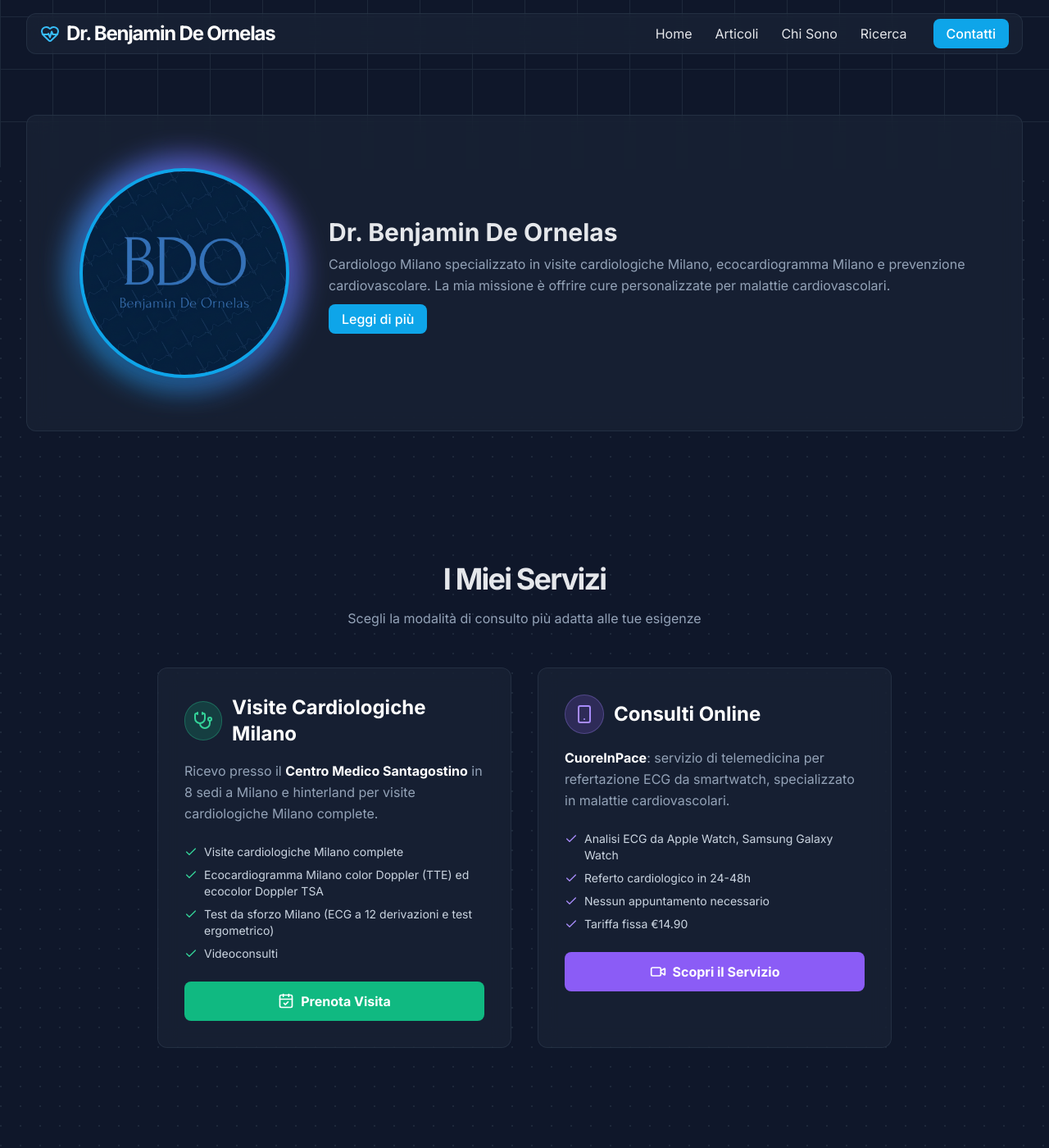
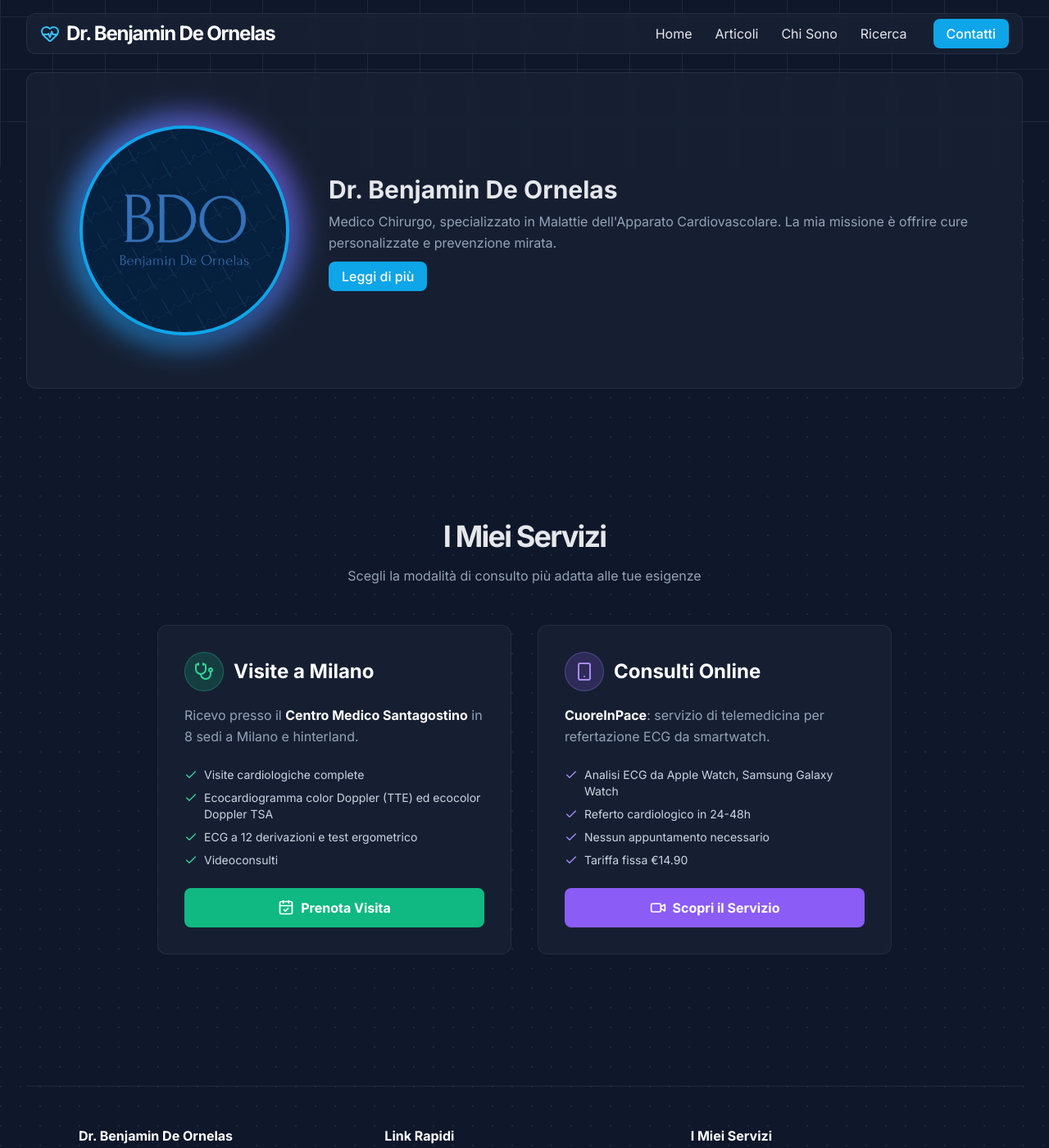
Before and after one commit to bdeornelas/bdeornelas.github.io, a Jekyll site: the page built from index.html, in a window 1280 px wide and 1400 px high, scrolled down 1196 px. Shown: the whole window at 82% size. Built offline with Jekyll 4.4.1, drawn with Linux system fonts in a browser that asks for light colours; nearby versions of some CDN libraries; some of the changed text lies outside the part shown.

Commit message:
Rimuovi ripetizioni di 'Milano' - ripristina versione prima del commit 0c5d3d3 (commit 821b395)

```diff
--- a/index.html
+++ b/index.html
@@ -1,7 +1,5 @@
 ---
 layout: default
-title: "Cardiologo Milano | Visite Cardiologiche Milano"
-description: "Cardiologo Milano specializzato in visite cardiologiche, ecocardiogramma e prevenzione cardiovascolare. Prenota visita con Dr. Benjamin De Ornelas."
 ---
 
 <main>
@@ -11,7 +9,7 @@ description: "Cardiologo Milano specializzato in visite cardiologiche, ecocardio
           <span class="gradient-text">Salute del Cuore, Cura e Prevenzione.</span>
         </h1>
         <p class="max-w-3xl mx-auto text-lg md:text-xl text-slate-400 mb-8" data-aos="fade-up" data-aos-delay="200">
-          Cardiologo Milano specializzato in visite cardiologiche Milano, prevenzione cardiovascolare ed ecocardiogramma Milano. Specialista malattie cardiovascolari, offro cure personalizzate per la salute del cuore.
+          Medico Chirurgo Specialista in Malattie dell'Apparato Cardiovascolare. Benvenuti nel mio sito informativo, uno spazio dedicato alla salute del cuore.
         </p>
         <a href="/about/" class="bg-white text-slate-900 font-bold py-3 px-8 rounded-lg hover:bg-gray-200 transition-transform hover:scale-105 inline-block shadow-lg" data-aos="fade-up" data-aos-delay="400">
           Scopri di più
@@ -32,7 +30,7 @@ description: "Cardiologo Milano specializzato in visite cardiologiche, ecocardio
               <i data-lucide="stethoscope" class="w-8 h-8 text-pink-400"></i>
             </div>
             <p class="text-slate-400 mb-6">
-              Dalla prevenzione cardiovascolare alla gestione dell'ipertensione, fino all'importanza dell'ecocardiogramma Milano e delle visite cardiologiche Milano: scopri tutti i contenuti dedicati alla salute del cuore e alle malattie cardiovascolari.
+              Dalla prevenzione cardiovascolare alla gestione dell'ipertensione, fino all'importanza degli esami diagnostici: scopra tutti i contenuti dedicati alla salute del cuore.
             </p>
             <a href="/articles/" class="inline-flex items-center gap-2 bg-sky-500 hover:bg-sky-600 text-white font-medium py-3 px-6 rounded-lg transition">
               Vai agli articoli
@@ -51,12 +49,11 @@ description: "Cardiologo Milano specializzato in visite cardiologiche, ecocardio
               src="/assets/img/logo-bdo.png?v=2"
               alt="Dr. Benjamin De Ornelas, cardiologo a Milano"
               class="relative w-full h-full rounded-full object-cover object-[center_30%] border-4 border-sky-500 shadow-xl"
-              loading="lazy"
             />
           </div>
           <div class="text-center md:text-left">
             <h2 class="text-3xl font-bold mb-2">Dr. Benjamin De Ornelas</h2>
-            <p class="text-slate-400 leading-relaxed mb-4">Cardiologo Milano specializzato in visite cardiologiche Milano, ecocardiogramma Milano e prevenzione cardiovascolare. La mia missione è offrire cure personalizzate per malattie cardiovascolari.</p>
+            <p class="text-slate-400 leading-relaxed mb-4">Medico Chirurgo, specializzato in Malattie dell'Apparato Cardiovascolare. La mia missione è offrire cure personalizzate e prevenzione mirata.</p>
             <a href="/about/" class="bg-sky-500 hover:bg-sky-600 text-white font-medium py-2 px-4 rounded-lg">Leggi di più</a>
           </div>
         </div>
@@ -77,25 +74,25 @@ description: "Cardiologo Milano specializzato in visite cardiologiche, ecocardio
                 <div class="flex items-center justify-center w-12 h-12 rounded-full bg-emerald-500/20 border border-emerald-400/30">
                   <i data-lucide="stethoscope" class="w-6 h-6 text-emerald-400"></i>
                 </div>
-                <h3 class="text-2xl font-bold text-white">Visite Cardiologiche Milano</h3>
+                <h3 class="text-2xl font-bold text-white">Visite a Milano</h3>
               </div>
 
               <p class="text-slate-400 mb-6 leading-relaxed">
-                Ricevo presso il <strong class="text-white">Centro Medico Santagostino</strong> in 8 sedi a Milano e hinterland per visite cardiologiche Milano complete.
+                Ricevo presso il <strong class="text-white">Centro Medico Santagostino</strong> in 8 sedi a Milano e hinterland.
               </p>
 
               <div class="space-y-2 mb-6 text-sm">
                 <div class="flex items-start gap-2 text-slate-300">
                   <i data-lucide="check" class="w-4 h-4 text-emerald-400 mt-0.5 flex-shrink-0"></i>
-                  <span>Visite cardiologiche Milano complete</span>
+                  <span>Visite cardiologiche complete</span>
                 </div>
                 <div class="flex items-start gap-2 text-slate-300">
                   <i data-lucide="check" class="w-4 h-4 text-emerald-400 mt-0.5 flex-shrink-0"></i>
-                  <span>Ecocardiogramma Milano color Doppler (TTE) ed ecocolor Doppler TSA</span>
+                  <span>Ecocardiogramma color Doppler (TTE) ed ecocolor Doppler TSA</span>
                 </div>
                 <div class="flex items-start gap-2 text-slate-300">
                   <i data-lucide="check" class="w-4 h-4 text-emerald-400 mt-0.5 flex-shrink-0"></i>
-                  <span>Test da sforzo Milano (ECG a 12 derivazioni e test ergometrico)</span>
+                  <span>ECG a 12 derivazioni e test ergometrico</span>
                 </div>
                 <div class="flex items-start gap-2 text-slate-300">
                   <i data-lucide="check" class="w-4 h-4 text-emerald-400 mt-0.5 flex-shrink-0"></i>
@@ -122,7 +119,7 @@ description: "Cardiologo Milano specializzato in visite cardiologiche, ecocardio
               </div>
 
               <p class="text-slate-400 mb-6 leading-relaxed">
-                <strong class="text-white">CuoreInPace</strong>: servizio di telemedicina per refertazione ECG da smartwatch, specializzato in malattie cardiovascolari.
+                <strong class="text-white">CuoreInPace</strong>: servizio di telemedicina per refertazione ECG da smartwatch.
               </p>
 
               <div class="space-y-2 mb-6 text-sm">
```
